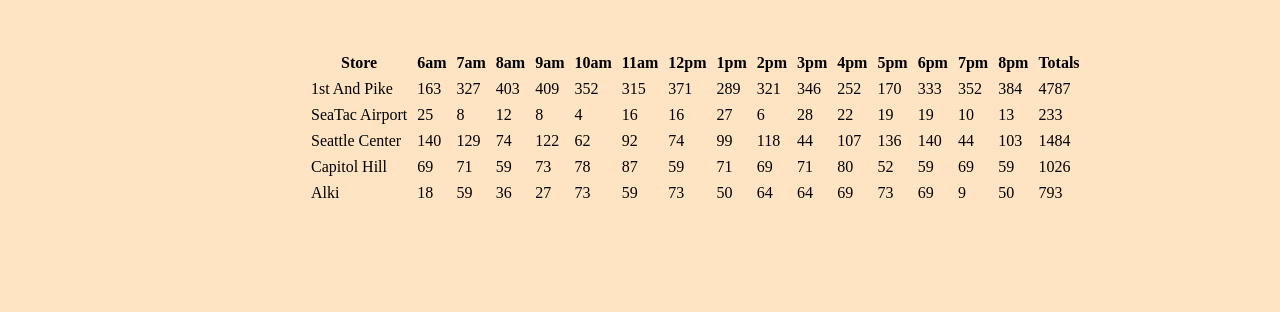
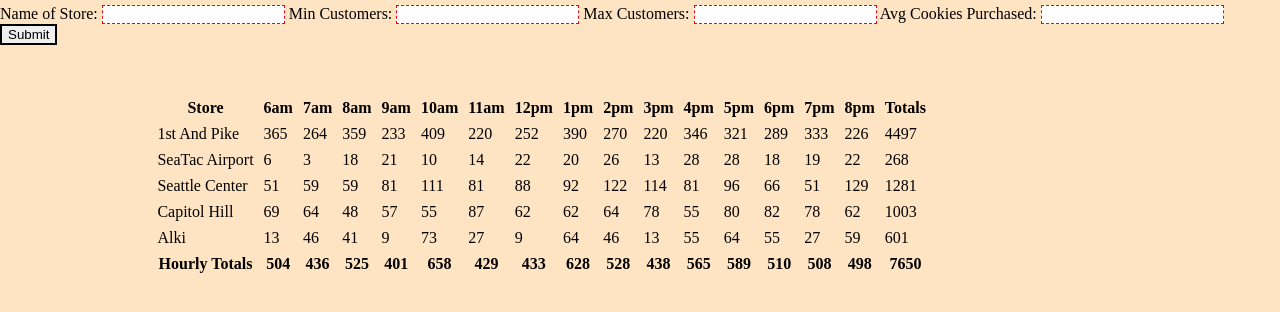
Before and after one commit to SproutSeeds/cookie-stand, a plain HTML site: page sales.html in a window 1280 px wide. Shown: the part 300-612 px from the top of the page. Drawn offline with Linux system fonts and the light colour scheme.

Commit message:
Wednesday work completed.

```diff
--- a/css/style.css
+++ b/css/style.css
@@ -60,7 +60,7 @@
 .tables {
     margin:50px;
     position: relative;
-    left: 20%;
+    left: 8%;
 }
 tr, th, td{
     padding:5px;
@@ -68,3 +68,9 @@
 th {
     font-weight: bold;
 }
+input:invalid {
+    border: .5px dashed red;
+}
+input:valid {
+    border: 2px solid black;
+}
--- a/js/app.js
+++ b/js/app.js
@@ -1,10 +1,14 @@
 'use strict';
 
 var hourOfOperation = ['6am', '7am', '8am', '9am', '10am', '11am', '12pm', '1pm', '2pm', '3pm', '4pm', '5pm','6pm','7pm', '8pm'];
-//Representing all the store instances in occurrence.
+//An array Representing all the store instances created.
 var allStores = [];
+
+var eachHourTotalCookies = [];
+
 //Assigning the storeTable element's 'id' representation.
 var storeTable = document.getElementById('storeTable');
+var tableForm = document.getElementById('tableForm');
 
 //////////Creation of Constructor function////////////
 function Stores(name, min, max, avgCookieSale){
@@ -35,9 +39,8 @@
   for(var i = 0; i < hourOfOperation.length; i++) {
     this.cookies[i] = Math.floor(this.customers[i] * this.avgCookieSale);
 
-    //Calculating total cookies property.
+    //Calculating total cookies for whole day. One hour at a time.
     this.totalCookies += this.cookies[i];
-    console.log(this.cookies[i]);
   }
 };
 /////////////Prototype to Render/////////////
@@ -61,8 +64,42 @@
   tdEl.textContent = this.totalCookies;
   trEl.appendChild(tdEl);
 };
+
+///This is my decalred function that renders all objects created
+function renderAll() {
+  makeHeader();
+
+  //forloop to render all of the prototype functions
+  for(var i = 0; i < allStores.length; i++) {
+    // calling each function here
+    allStores[i].funcCustomers();
+    allStores[i].funcCookies();
+    allStores[i].render();
+  }
+  makeFooter();
+}
+//This is my declared event handler function, after the event listener hears the event, this function will run.
+function handlerOfSubmit(event) {
+  event.preventDefault();//prevents the page to reload on submit.
+
+  var storeNames = event.target.storeName.value;
+  var minCusto = event.target.minCust.value;
+  var maxCusto = event.target.maxCust.value;
+  var avgCookie = event.target.avgCookies.value;
+
+  new Stores(storeNames, minCusto, maxCusto, avgCookie);
+  console.log(allStores);
+  event.target.storeName.value = null;
+  event.target.minCust.value = null;
+  event.target.maxCust.value = null;
+  event.target.avgCookies.value = null;
+
+  storeTable.innerHTML = '';
+
+  renderAll();
+}
 //Function for making the header
-var makeHeader = function() {
+function makeHeader() {
   var trEl = document.createElement('tr');
   var thEl = document.createElement('th');
   thEl.textContent = 'Store';
@@ -78,7 +115,44 @@
   thEl.textContent = 'Totals';
   trEl.appendChild(thEl);
   storeTable.appendChild(trEl);
-};
+}
+
+function makeFooter() {
+  //For loops that Assigns all of the places in the eachHourTotal cookies array to hourly totals.
+  for(var i = 0; i < hourOfOperation.length; i++) {
+    eachHourTotalCookies[i] = 0;
+
+    for(var j = 0; j < allStores.length; j++) {
+      eachHourTotalCookies[i] += allStores[j].cookies[i];
+    }
+  }
+  var trEl = document.createElement('tr');
+  var thEl = document.createElement('th');
+  thEl.textContent = 'Hourly Totals';
+  trEl.appendChild(thEl);
+  storeTable.appendChild(trEl);
+
+  for(var k = 0; k < hourOfOperation.length; k++){
+    thEl = document.createElement('th');
+    thEl.textContent = eachHourTotalCookies[k];
+    trEl.appendChild(thEl);
+    storeTable.appendChild(trEl);
+  }
+  var totalCookiesForAllStores = 0;
+
+  for(var l = 0; l < eachHourTotalCookies.length; l++) {
+    totalCookiesForAllStores += eachHourTotalCookies[l];
+    console.log(totalCookiesForAllStores);
+  }
+  thEl = document.createElement('th');
+  thEl.textContent = totalCookiesForAllStores;
+  trEl.appendChild(thEl);
+  storeTable.appendChild(trEl);
+}
+
+///This adds an event listener on my submit input button in relation to my form
+tableForm.addEventListener('submit', handlerOfSubmit);
+
 /////////Creating new objects || instances/////////
 new Stores('1st And Pike', 23, 65, 6.3);
 new Stores('SeaTac Airport', 3, 24, 1.2);
@@ -86,12 +160,5 @@
 new Stores('Capitol Hill', 20, 38, 2.3);
 new Stores('Alki', 2, 16, 4.6);
 
-makeHeader();
-
-//forloop to render all of the prototype functions
-for(var i = 0; i < allStores.length; i++) {
-  // calling each function here
-  allStores[i].funcCustomers();
-  allStores[i].funcCookies();
-  allStores[i].render();
-}
+////This function call will render all objects created////
+renderAll();
--- a/sales.html
+++ b/sales.html
@@ -10,13 +10,28 @@
 
   <div id="allSheWrote">
     <a id="salesNav" href="index.html">Home Page</a>
+    <h1 id="salmonCookiesTitle"> Salmon Cookies Calculation </h1>
+  </div>
 
-    <h1 id="salmonCookiesTitle"> Salmon Cookies Calculation </h1>
+  <form id="tableForm">
+        <label for="storeName"> Name of Store:</label>
+        <input name="storeName" type="text" required/>
 
-  </div>
+        <label for="minCust"> Min Customers:</label>
+        <input name="minCust" type="text" required/>
+
+        <label for="maxCust"> Max Customers:</label>
+        <input name="maxCust" type="text" required/>
+
+        <label for="avgCookies"> Avg Cookies Purchased:</label>
+        <input name="avgCookies" type="text" required/><br>
+
+        <input id="submit" type="submit">
+    </form>
+
     <table class="tables" id="storeTable"></table>
 
-    <table class="tables" id="staffingTable"></table>
+    <!-- <table class="tables" id="staffingTable"></table> -->
 
     <script src="js/app.js"></script>
 </body>
```
Also changed, not shown: directions.txt, 1 other file.
